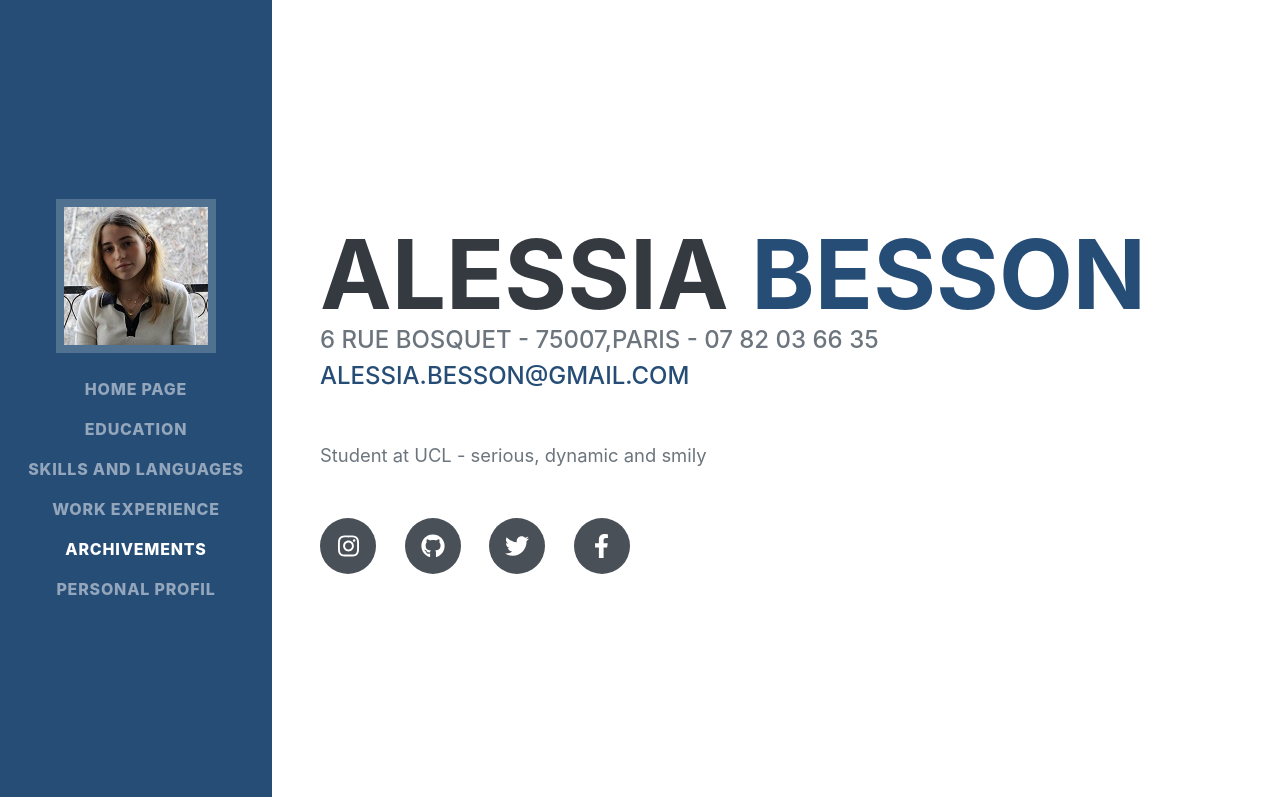
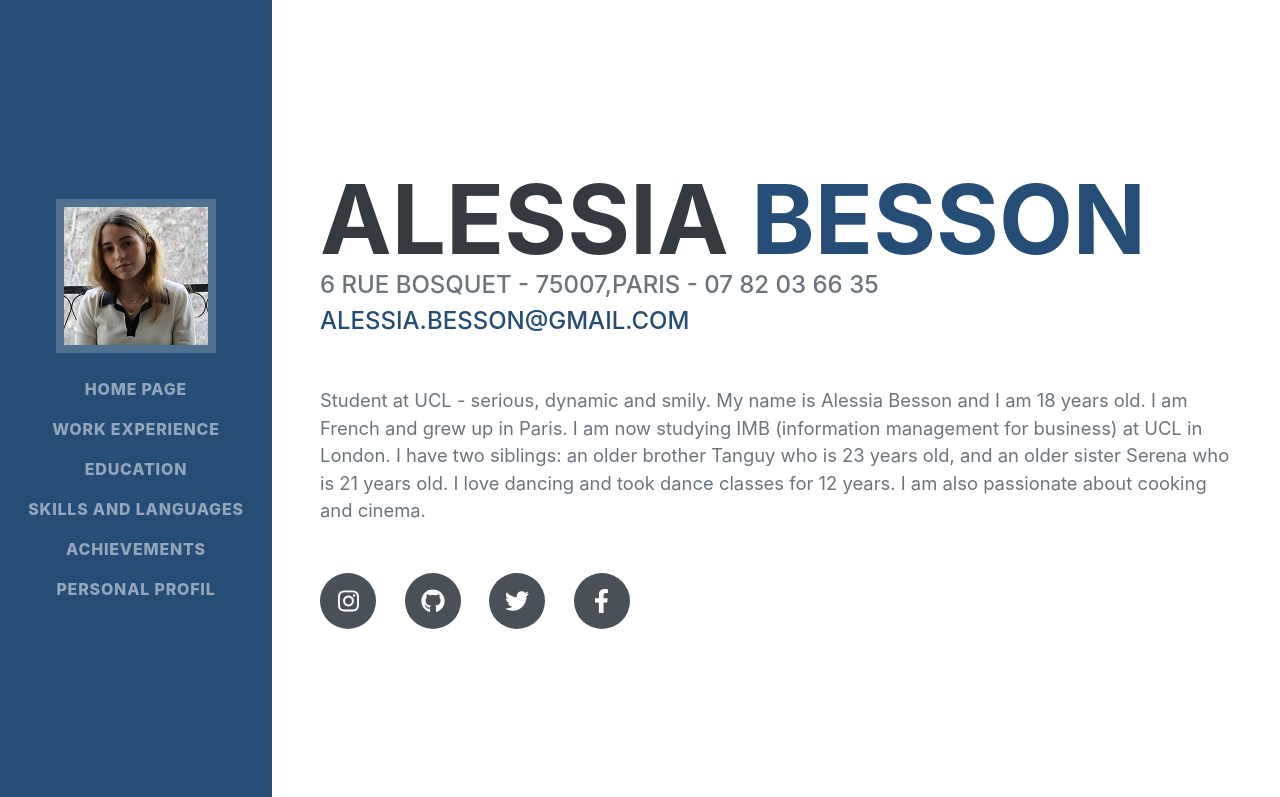
Before and after one commit to alessia-besson/CV-Web, a plain HTML site: page index.html in a window 1280 px wide. Shown: the top 797 px of the page. Drawn offline with nearby package versions, Linux system fonts and the light colour scheme; a web font is replaced by a local one.

Commit message:
Rearranged some HTML code

```diff
--- a/index.html
+++ b/index.html
@@ -5,7 +5,7 @@
         <meta name="viewport" content="width=device-width, initial-scale=1, shrink-to-fit=no" />
         <meta name="description" content="" />
         <meta name="author" content="" />
-        <title>CV-webiste Alessia Besson</title>
+        <title>CV Webiste Alessia Besson</title>
         <link rel="icon" type="image/x-icon" href="assets/img/favicon.ico" />
         <!-- Font Awesome icons (free version)-->
         <script src="https://use.fontawesome.com/releases/v5.15.1/js/all.js" crossorigin="anonymous"></script>
@@ -25,18 +25,18 @@
             <button class="navbar-toggler" type="button" data-toggle="collapse" data-target="#navbarSupportedContent" aria-controls="navbarSupportedContent" aria-expanded="false" aria-label="Toggle navigation"><span class="navbar-toggler-icon"></span></button>
             <div class="collapse navbar-collapse" id="navbarSupportedContent">
                 <ul class="navbar-nav">
-                    <li class="nav-item"><a class="nav-link js-scroll-trigger" href="#about">Home Page</a></li>
-                    <li class="nav-item"><a class="nav-link js-scroll-trigger" href="#experience">Education</a></li>
-                    <li class="nav-item"><a class="nav-link js-scroll-trigger" href="#education">Skills and Languages</a></li>
-                    <li class="nav-item"><a class="nav-link js-scroll-trigger" href="#skills">Work Experience</a></li>
-                    <li class="nav-item"><a class="nav-link js-scroll-trigger" href="#interests">Archivements</a></li>
-                    <li class="nav-item"><a class="nav-link js-scroll-trigger" href="#about">Personal Profil</a></li>
+                    <li class="nav-item"><a class="nav-link js-scroll-trigger" href="./index.html">Home Page</a></li>
+                    <li class="nav-item"><a class="nav-link js-scroll-trigger" href="./experience.html">Work Experience</a></li>
+                    <li class="nav-item"><a class="nav-link js-scroll-trigger" href="./education.html">Education</a></li>
+                    <li class="nav-item"><a class="nav-link js-scroll-trigger" href="./skills.html">Skills and Languages</a></li>
+                    <li class="nav-item"><a class="nav-link js-scroll-trigger" href="./achievements.html">Achievements</a></li>
+                    <li class="nav-item"><a class="nav-link js-scroll-trigger" href="./contact.html">Personal Profil</a></li>
                 </ul>
             </div>
         </nav>
         <!-- Page Content-->
         <div class="container-fluid p-0">
-            <!-- About-->
+            <!-- Home page-->
             <section class="resume-section" id="about">
                 <div class="resume-section-content">
                     <h1 class="mb-0">
@@ -47,7 +47,9 @@
                         6 rue Bosquet - 75007,Paris - 07 82 03 66 35
                         <a href="mailto:name@email.com">alessia.besson@gmail.com</a>
                     </div>
-                    <p class="lead mb-5">Student at UCL - serious, dynamic and smily</p>
+                    <p class="lead mb-5">Student at UCL - serious, dynamic and smily.
+                        My name is Alessia Besson and I am 18 years old. I am French and grew up in Paris. I am now studying IMB (information management for business) at UCL in London. I have two siblings: an older brother Tanguy who is 23 years old, and an older sister Serena who is 21 years old. I love dancing and took dance classes for 12 years. I am also passionate about cooking and cinema.
+                    </p>
                     <div class="social-icons">
                         <a class="social-icon" href="#"><i class="fab fa-instagram"></i></a>
                         <a class="social-icon" href="#"><i class="fab fa-github"></i></a>
@@ -57,6 +59,7 @@
                 </div>
             </section>
             <hr class="m-0" />
+
             <!-- Experience-->
             <section class="resume-section" id="experience">
                 <div class="resume-section-content">
```
